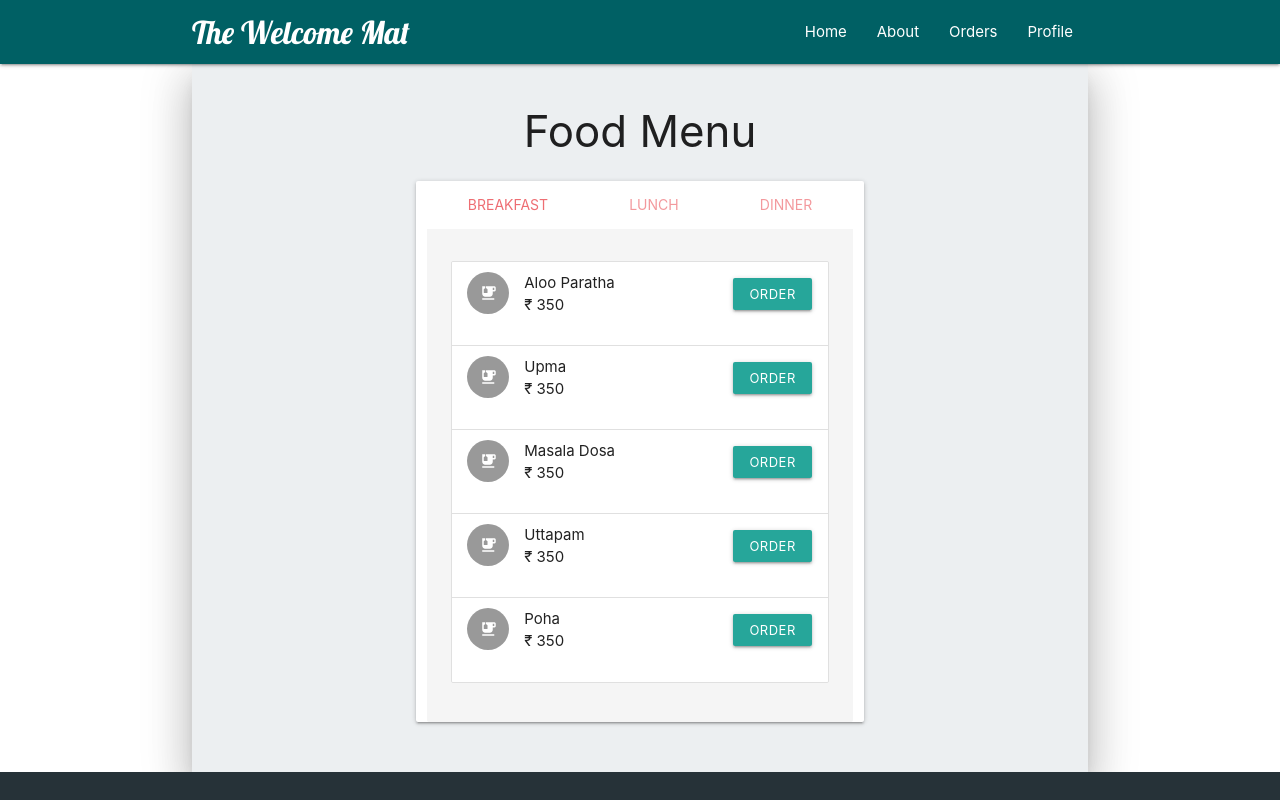
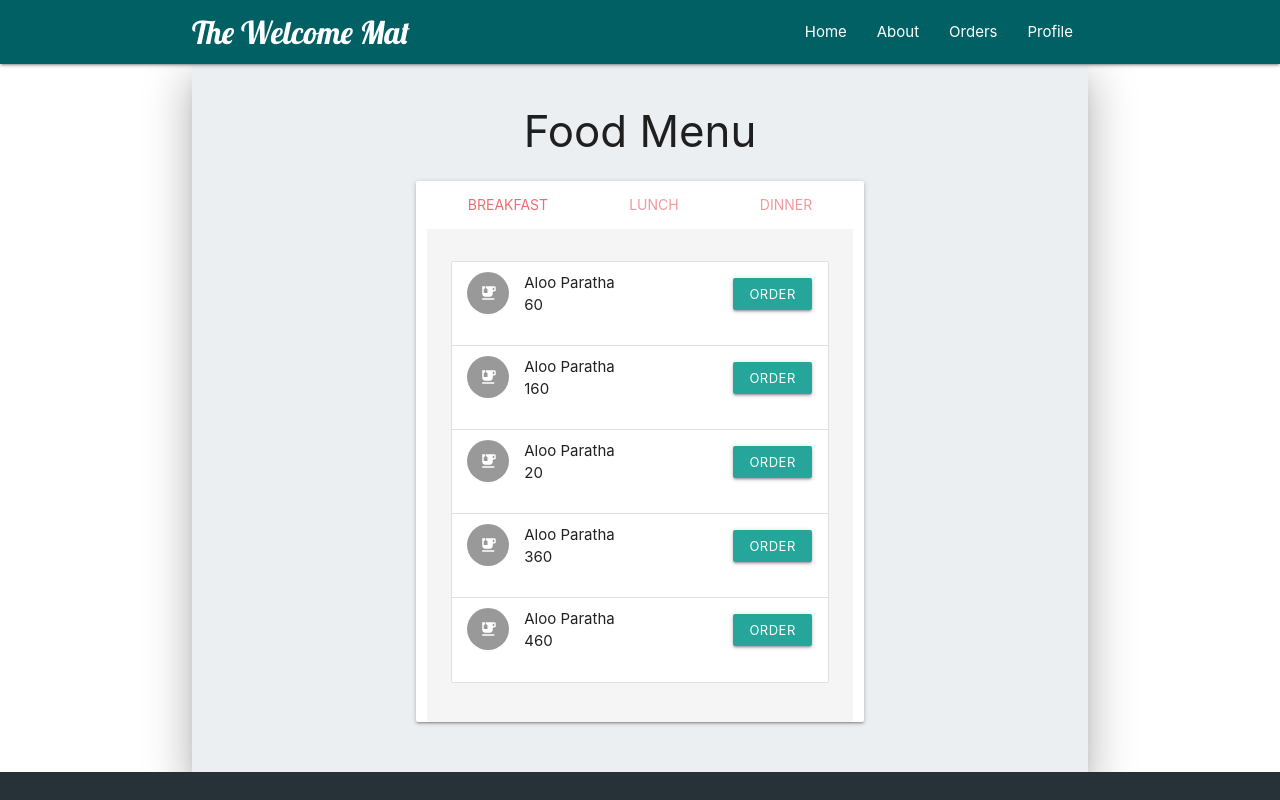
Before and after one commit to paritoshdandekar/the-welcome-mat, a React (Create React App) app: page /food in a window 1280 px wide. Shown: the top 800 px of the page. Built offline with nearby package versions, Linux system fonts and the light colour scheme.

Commit message:
added models, updated food.js

```diff
--- a/package.json
+++ b/package.json
@@ -9,9 +9,12 @@
     "axios": "^0.21.1",
     "bootstrap": "^4.6.0",
     "chart.js": "^2.9.4",
+    "cors": "^2.8.5",
+    "dotenv": "^8.2.0",
     "express": "^4.17.1",
     "materialize-css": "^1.0.0-rc.2",
     "materialize-social": "^1.0.3",
+    "mongoose": "^5.11.19",
     "react": "^17.0.1",
     "react-chartjs-2": "^2.11.1",
     "react-dom": "^17.0.1",
--- /dev/null
+++ b/public/menu.json
@@ -0,0 +1,27 @@
+[
+    {
+        "id":1,
+        "name": "Aloo Paratha",
+        "price": 60
+    },
+    {
+        "id":2,
+        "name": "Aloo Paratha",
+        "price": 160
+    },
+    {
+        "id":3,
+        "name": "Aloo Paratha",
+        "price": 20
+    },
+    {
+        "id":4,
+        "name": "Aloo Paratha",
+        "price": 360
+    },
+    {
+        "id":5,
+        "name": "Aloo Paratha",
+        "price": 460
+    }
+]
--- a/src/components/Food.js
+++ b/src/components/Food.js
@@ -1,16 +1,52 @@
 import React, { Component } from 'react'
 import M from 'materialize-css';
+import axios from 'axios';
+import { getByTestId } from '@testing-library/dom';
+import { findByTestId } from '@testing-library/dom';
 
 class Food extends Component {
+    constructor(props) {
+        super(props)
+
+        this.state = {
+            menus: [],
+            food_type: '',
+            food_name: '',
+            food_price: ''
+        }
+    }
+
     componentDidMount() {
         var el = document.querySelectorAll('.tabs');
         M.Tabs.init(el, {});
         var elems = document.querySelectorAll('.collapsible');
         M.Collapsible.init(elems, {});
+        axios.get('./menu.json')
+            .then(resp => {
+                this.setState({
+                    menus: resp.data
+                })
+            })
 
     }
-    onAlert() {
-        alert("yay, Your Food has been Ordered!")
+
+    changeHandler = e => {
+        this.setState({ [e.target.name]: e.target.value })
+    }
+
+    onSubmit = e => {
+        e.preventDefault();
+        const FoodOrder = {
+            food_type: this.state.food_type,
+            food_name: this.state.food_name
+        }
+
+        console.log(FoodOrder);
+
+    }
+    onAlert(id) {
+        const f = findByTestId(id)
+        alert(`${this.state.name} ${this.state.title} ${this.state.body}`)
     }
     render() {
         return (
@@ -29,36 +65,12 @@ class Food extends Component {
                         <div className="card-content grey lighten-4">
                             <div id="test4">
                                 <ul className="collection">
-                                    <li className="collection-item avatar">
+                                    {this.state.menus.map(menu => <li class="collection-item avatar" key={menu.id}>
                                         <i className="material-icons circle">emoji_food_beverage</i>
-                                        <span>Aloo Paratha</span>
-                                        <p>₹ 350</p>
-                                        <a href="#!" className="secondary-content"><button  onClick={this.onAlert} className="btn-small">Order</button></a>
-                                    </li>
-                                    <li className="collection-item avatar">
-                                        <i className="material-icons circle">emoji_food_beverage</i>
-                                        <span>Upma</span>
-                                        <p>₹ 350</p>
-                                        <a href="#!" className="secondary-content"><button className="btn-small">Order</button></a>
-                                    </li>
-                                    <li className="collection-item avatar">
-                                        <i className="material-icons circle">emoji_food_beverage</i>
-                                        <span>Masala Dosa</span>
-                                        <p>₹ 350</p>
-                                        <a href="#!" className="secondary-content"><button className="btn-small">Order</button></a>
-                                    </li>
-                                    <li className="collection-item avatar">
-                                        <i className="material-icons circle">emoji_food_beverage</i>
-                                        <span>Uttapam</span>
-                                        <p>₹ 350</p>
-                                        <a href="#!" className="secondary-content"><button className="btn-small">Order</button></a>
-                                    </li>
-                                    <li className="collection-item avatar">
-                                        <i className="material-icons circle">emoji_food_beverage</i>
-                                        <span>Poha</span>
-                                        <p>₹ 350</p>
-                                        <a href="#!" className="secondary-content"><button className="btn-small">Order</button></a>
-                                    </li>
+                                        <span>{menu.name}</span>
+                                        <p>{menu.price}</p>
+                                        <a href="#!" className="secondary-content"><button onClick={this.onAlert(menu.id)} className="btn-small">Order</button></a>
+                                    </li>)}
                                 </ul>
                             </div>
                             <div id="test5">
```
Also changed, not shown: server.js (added, +35 -0 lines), 2 other files (tests, documents, lock files or other folders).
